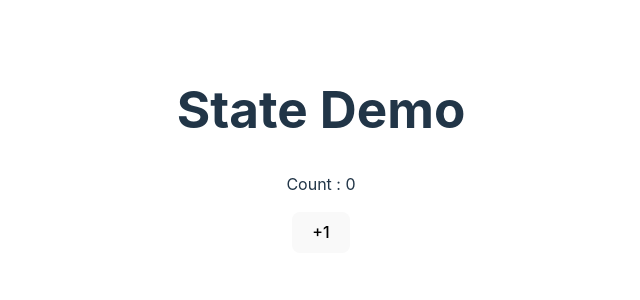
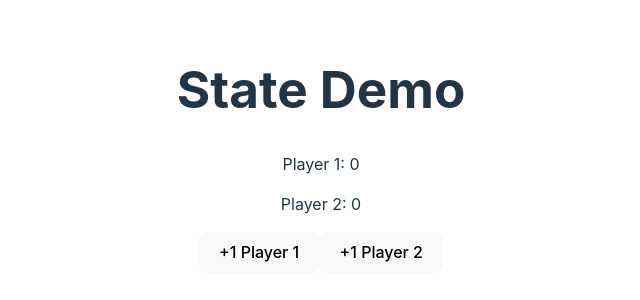
Before and after one commit to Vinidu-Minsara/React_basics, a React (Vite) app in the folder react_states/: page / in a window 1280 px wide. Shown: the part 250-550 px from the top of the page, without its empty margins (319-959 px from the left). Built offline with nearby package versions, Linux system fonts and the light colour scheme.

Commit message:
add lesson

```diff
--- a/react_states/src/App.jsx
+++ b/react_states/src/App.jsx
@@ -2,6 +2,7 @@
 import Counter from "./Counter.jsx";
 import Toggler from "./Toggler.jsx";
 import CounterWithUpdate from "./CounterWithUpdate.jsx";
+import ScoreKeeper from "./ScoreKeeper.jsx";
 
 function App() {
 
@@ -10,7 +11,8 @@
         <h1>State Demo</h1>
         {/*<Counter/>*/}
         {/*<Toggler/>*/}
-        <CounterWithUpdate/>
+        {/*<CounterWithUpdate/>*/}
+        <ScoreKeeper/>
     </>
   )
 }
--- /dev/null
+++ b/react_states/src/ScoreKeeper.jsx
@@ -0,0 +1,23 @@
+import {useState} from "react";
+
+function ScoreKeeper(){
+    const [scores, setScores] = useState({ p1Score: 0, p2Score: 0});
+
+    function increaseP1Score() {
+        setScores({...scores, p1Score: scores.p1Score + 1}) // spread operator create new object of copy of scores
+    }
+    function increaseP2Score() {
+        setScores({...scores, p2Score: scores.p2Score + 1}) // spread operator create new object of copy of scores
+    }
+
+    return(
+        <div>
+            <p>Player 1: {scores.p1Score}</p>
+            <p>Player 2: {scores.p2Score}</p>
+            <button onClick={increaseP1Score}>+1 Player 1</button>
+            <button onClick={increaseP2Score}>+1 Player 2</button>
+        </div>
+    )
+}
+
+export default ScoreKeeper;
```
